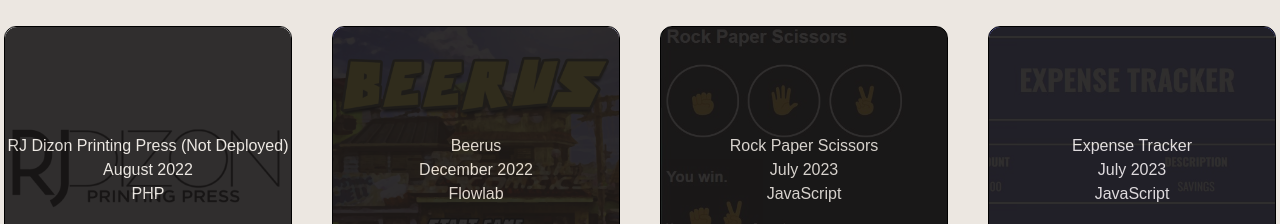
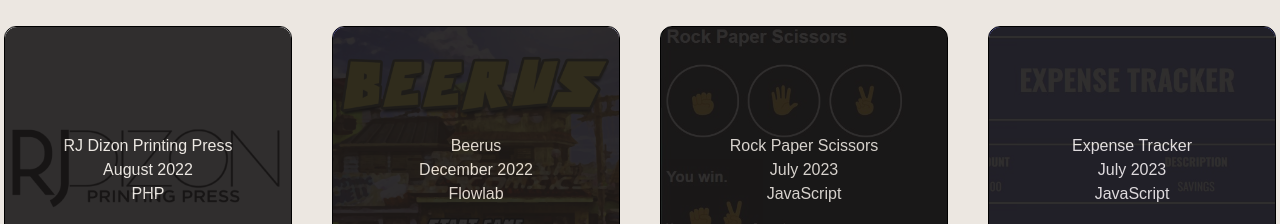
Before and after one commit to iamvipora/portfolio, a React (Vite) app: page / in a window 1280 px wide. Shown: the part 1620-1844 px from the top of the page. Built offline with nearby package versions, Linux system fonts and the light colour scheme.

Commit message:
Add RJ Dizon project link

```diff
--- a/src/components/Projects.jsx
+++ b/src/components/Projects.jsx
@@ -5,10 +5,10 @@
 
   const projects = [
     {
-      title: 'RJ Dizon Printing Press (Not Deployed)',
+      title: 'RJ Dizon Printing Press',
       date: 'August 2022',
       lang: 'PHP',
-      link: '',
+      link: 'https://rjdizon.onrender.com',
       image: '/images/rj-dizon.jpg',
       desc: 'A full-stack website created for the company RJ Dizon Printing Press as a college thesis. It serves as a way for the company to digitally store documentations, check inventory, and track orders.'
     },
```
Also changed, not shown: 1 other file (tests, documents, lock files or other folders).
